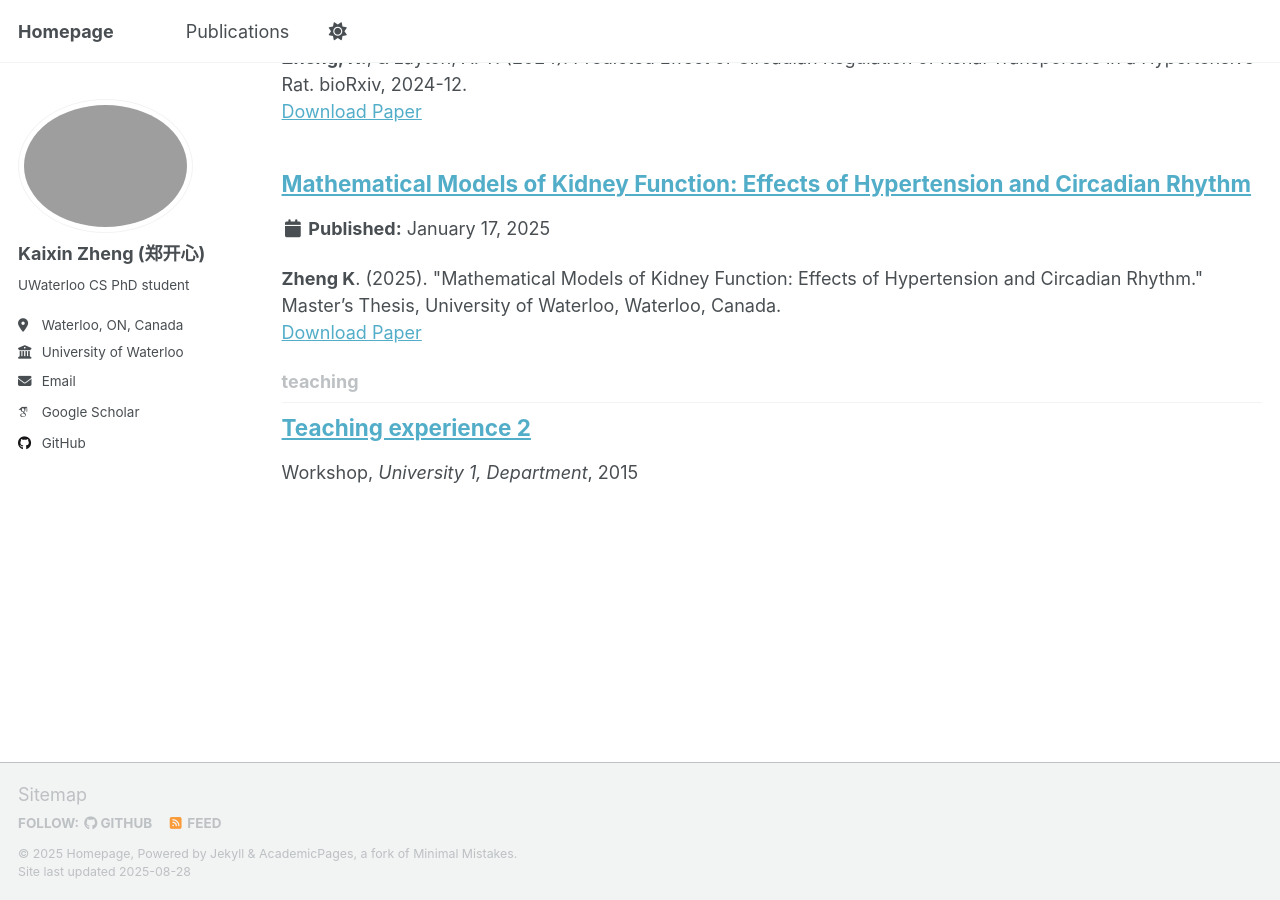
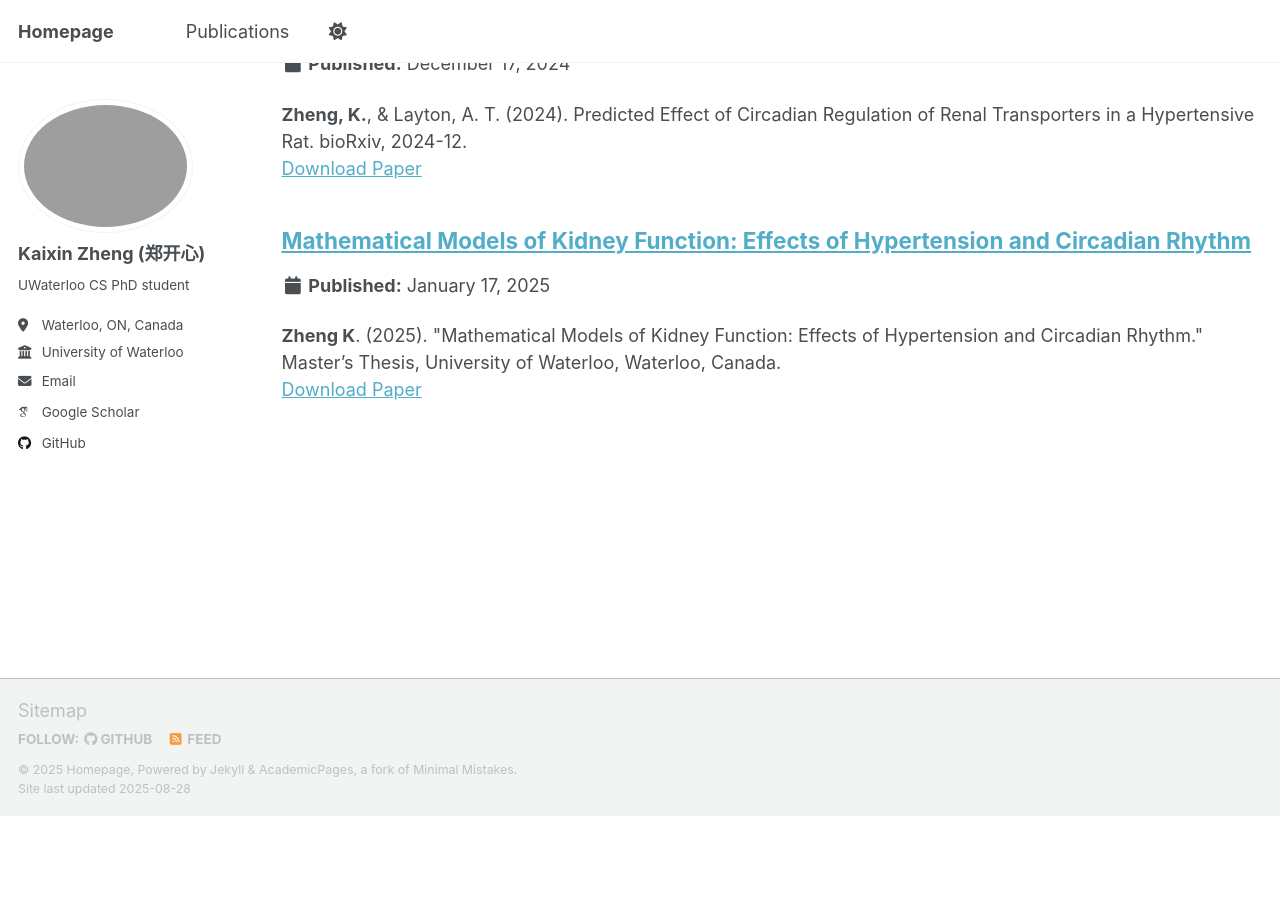
Before and after one commit to kaixin-zheng/kaixin-zheng.github.io, a Jekyll site: the page built from _pages/collection-archive.html, in a window 1280 px wide and 900 px high, scrolled down 717 px. Built offline with Jekyll 4.4.1, drawn with Linux system fonts in a browser that asks for light colours; some web fonts are replaced; a script that is not in the unit is left out; after the commit the page ends 1534 px from its top, so only the background shows below that; part of the change alters nothing that is shown.

```diff
--- a/_config.yml
+++ b/_config.yml
@@ -224,7 +224,7 @@ kramdown:
 # These settings control the types of collections used by the template
 collections:
   teaching:
-    output: true
+    output: false
     permalink: /:collection/:path/
   publications:
     output: true
@@ -235,7 +235,9 @@ collections:
   talks:
     output: false
     permalink: /:collection/:path/
-
+  projects:
+    output: true
+    permalink: /:collection/:path/
 
 # These settings control how pages and collections are included in the site
 defaults:
```
